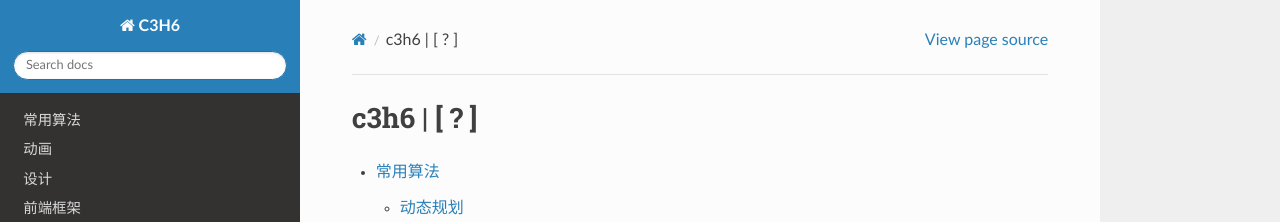
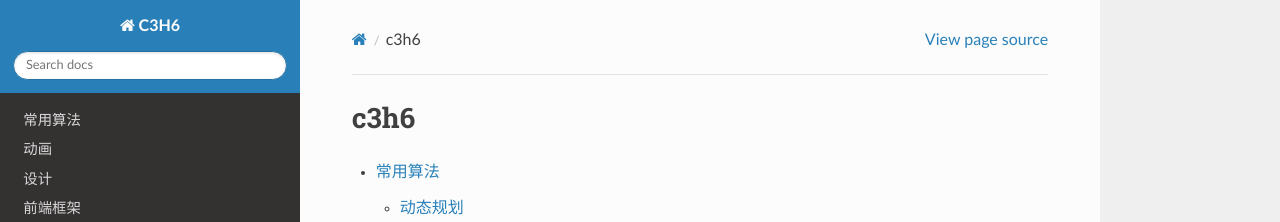
Before and after one commit to vicvinc/vicvinc.github.io, a Sphinx documentation site: the page built from source/index.rst, in a window 1280 px wide. Shown: the top 222 px of the page. Built offline with Sphinx 7.4.7 and the Read the Docs theme 2.0.0, drawn with Linux system fonts in a browser that asks for light colours.

Commit message:
up: blog titles

```diff
--- a/source/index.rst
+++ b/source/index.rst
@@ -3,8 +3,8 @@
    You can adapt this file completely to your liking, but it should at least
    contain the root `toctree` directive.
 
-c3h6 | [ ? ]
-================================
+c3h6
+=======================================
 
 .. toctree::
     :maxdepth: 3
```
Also changed, not shown: 6 other files.
